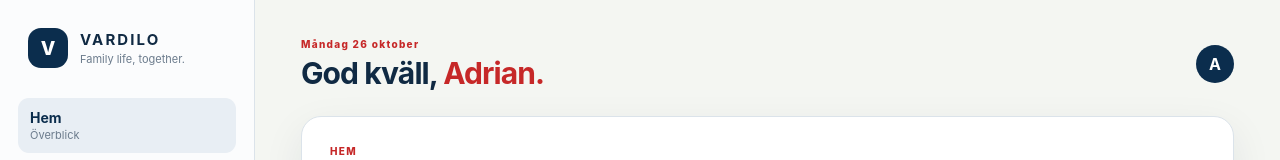
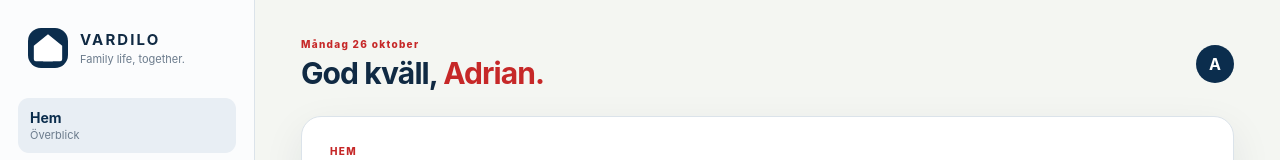
Before and after one commit to AdrianAmbjorn/Vardilo, a Next.js app: page / in a window 1280 px wide. Shown: the top 160 px of the page. Built offline with nearby package versions, Linux system fonts and the light colour scheme.

Commit message:
Replace Vardilo V mark with red house logo

```diff
--- a/app/page.tsx
+++ b/app/page.tsx
@@ -23,6 +23,15 @@ const family = [
   { name: "Farfar", role: "Familj", initials: "F" },
 ];
 
+function HouseIcon() {
+  return (
+    <svg className="house-icon" viewBox="0 0 24 24" aria-hidden="true">
+      <path d="M3.5 10.7 12 3.8l8.5 6.9v8.1a1.2 1.2 0 0 1-1.2 1.2H4.7a1.2 1.2 0 0 1-1.2-1.2v-8.1Z" fill="currentColor" />
+      <path d="M9.1 20v-5.2h5.8V20" fill="white" />
+    </svg>
+  );
+}
+
 export default function Home() {
   const [showAdd, setShowAdd] = useState(false);
   const [helpTaken, setHelpTaken] = useState(false);
@@ -31,7 +40,7 @@ export default function Home() {
     <main className="shell">
       <aside className="sidebar">
         <Link href="/" className="brand">
-          <div className="brand-mark" aria-label="Vardilo">V</div>
+          <div className="brand-mark" aria-label="Vardilo"><HouseIcon /></div>
           <div>
             <strong>VARDILO</strong>
             <span>Family life, together.</span>
```
